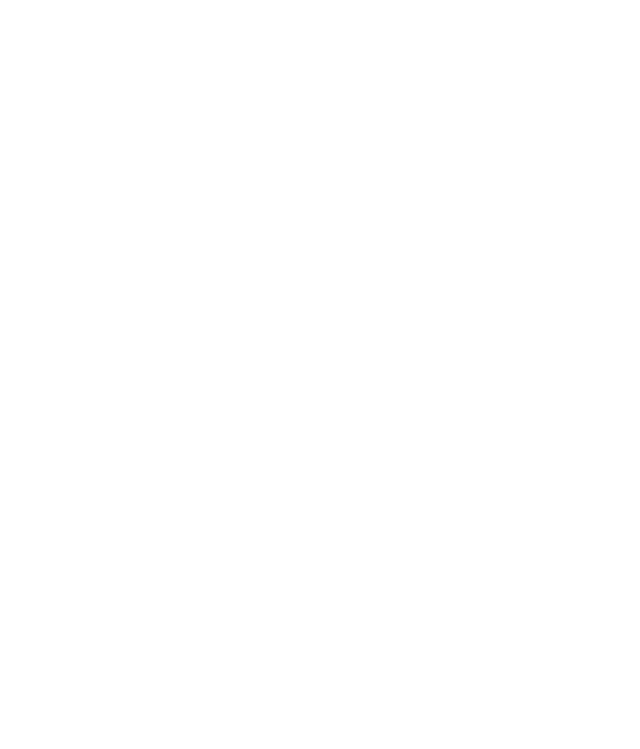
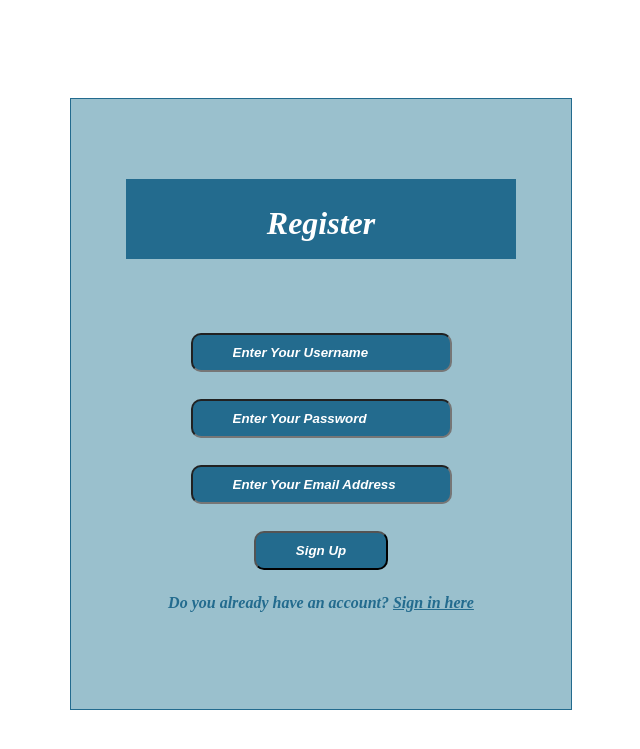
Before and after one commit to JustinNietz/Final_Web_App, a Flask app: page /register in a window 1280 px wide. Before the commit the part shown is empty. Shown: the top 749 px of the page, without its empty margins (319-959 px from the left). Run offline with Flask 2, Linux system fonts and the light colour scheme.

Commit message:
Task: added code to register.html

```diff
--- a/app/templates/register.html
+++ b/app/templates/register.html
@@ -1,10 +1,26 @@
-<!DOCTYPE html>
-<html lang="en">
-<head>
-    <meta charset="UTF-8">
-    <title>Title</title>
-</head>
-<body>
-
-</body>
+<html>
+	<head>
+		<meta charset="UTF-8">
+		<title> Register </title>
+		<link rel="stylesheet" href="{{ url_for('static', filename='style.css') }}">
+	</head>
+	<body></br></br></br></br></br>
+		<div align="center">
+		<div align="center" class="border">
+			<div class="header">
+				<h1 class="word">Register</h1>
+			</div></br></br></br>
+			<h2 class="word">
+				<form action="{{ url_for('register') }}" method="post">
+				<div class="msg">{{ msg }}</div>
+					<input id="username" name="username" type="text" placeholder="Enter Your Username" class="textbox"/></br></br>
+					<input id="password" name="password" type="password" placeholder="Enter Your Password" class="textbox"/></br></br>
+					<input id="email" name="email" type="text" placeholder="Enter Your Email Address" class="textbox"/></br></br>
+					<input type="submit" class="btn" value="Sign Up"></br>
+				</form>
+			</h2>
+			<p class="bottom">Do you already have an account? <a class="bottom" href="{{url_for('login')}}"> Sign in here</a></p>
+		</div>
+		</div>
+	</body>
 </html>
```
